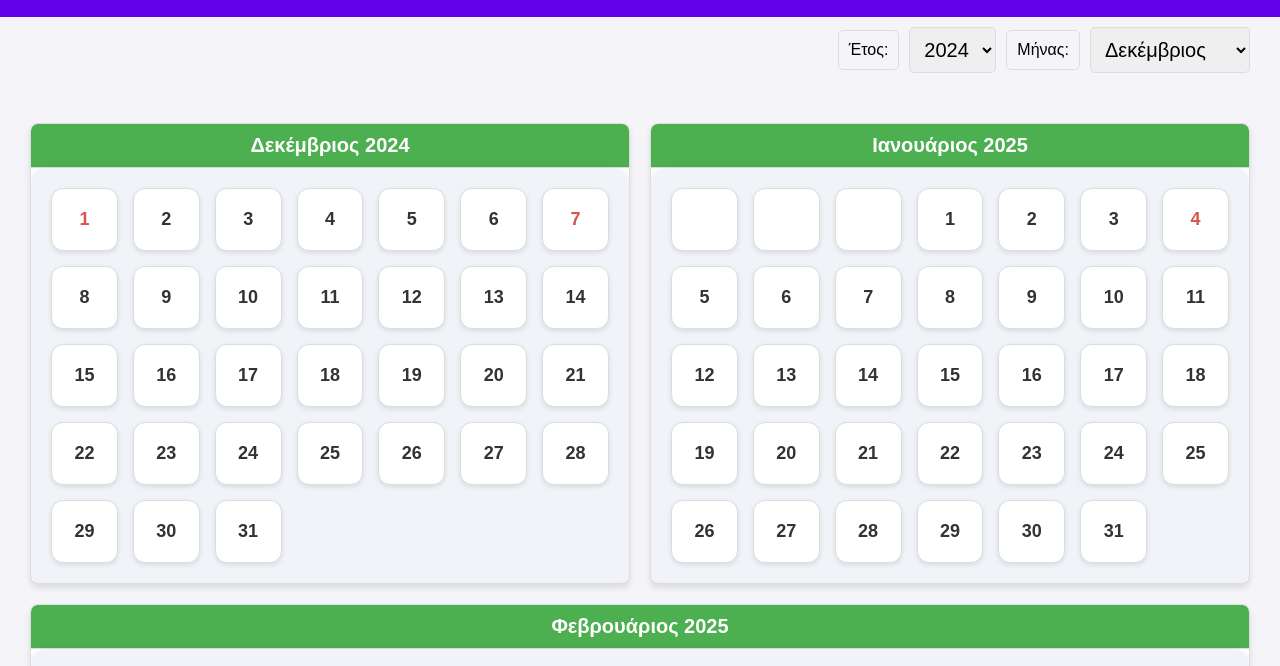
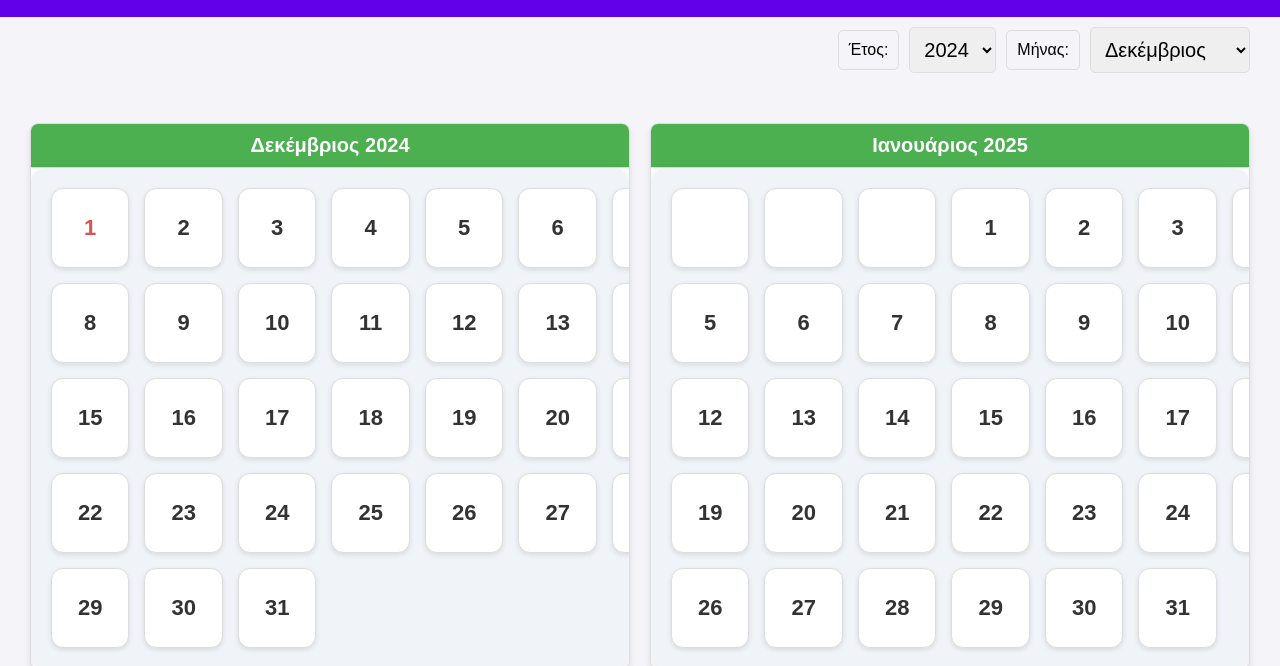
Before and after one commit to AnthonyVil/HuaCalendar, a website: page index.html in a window 1280 px wide. Shown: the part 95-761 px from the top of the page. Drawn offline with Linux system fonts and the light colour scheme.

Commit message:
multiple events

```diff
--- a/app.js
+++ b/app.js
@@ -19,8 +19,8 @@ document.addEventListener('DOMContentLoaded', function () {
     let selectedDate = null;
     let selectedEvent = null;
 
-    // Populate year dropdown (current year to 2030)
-    for (let year = currentYear; year <= 2030; year++) {
+    // Populate year dropdown (current year to 2050)
+    for (let year = currentYear; year <= 2050; year++) {
         const option = document.createElement('option');
         option.value = year;
         option.textContent = year;
@@ -104,11 +104,14 @@ document.addEventListener('DOMContentLoaded', function () {
             dayElement.className = 'day';
             dayElement.textContent = day;
 
-            // Add event dot if the day has events
-            if (hasEvents(year, month, day)) {
-                const eventDot = document.createElement('div');
-                eventDot.className = 'event-dot';
-                dayElement.appendChild(eventDot);
+            // Add event dots if there are multiple events on the day
+            const eventsForDay = getEventsForDay(year, month, day);
+            if (eventsForDay.length > 0) {
+                eventsForDay.forEach(event => {
+                    const eventDot = document.createElement('div');
+                    eventDot.className = 'event-dot';
+                    dayElement.appendChild(eventDot);
+                });
             }
 
             // Add click listener to each day to open the day popup
@@ -123,12 +126,11 @@ document.addEventListener('DOMContentLoaded', function () {
         monthContainer.appendChild(daysGrid);
         calendarElement.appendChild(monthContainer);
     }
-
-    // Check if a day has events
-    function hasEvents(year, month, day) {
+    // Get events for a specific day
+    function getEventsForDay(year, month, day) {
         const events = JSON.parse(localStorage.getItem('events')) || [];
         const date = `${day}-${month + 1}-${year}`;
-        return events.some(event => event.date === date);
+        return events.filter(event => event.date === date);
     }
 
     // Open the day popup and populate it
--- a/style.css
+++ b/style.css
@@ -66,17 +66,17 @@ header {
 
 /* Individual day styling */
 .day {
-    background-color: #ffffff; /* White background for each day */
+    background-color: #ffffff;
     text-align: center;
-    padding: 20px; /* Bigger padding for larger days */
-    font-size: 18px; /* Slightly larger font size */
-    font-weight: bold; /* Bold text for emphasis */
-    color: #333; /* Dark text for better readability */
+    padding: 26px;
+    font-size: 22px;
+    font-weight: bold;
+    color: #333;
     cursor: pointer;
     border: 1px solid #ddd;
-    border-radius: 12px; /* Rounder edges for each day */
+    border-radius: 12px;
     transition: background-color 0.3s ease, transform 0.2s ease, box-shadow 0.2s ease;
-    box-shadow: 0 2px 5px rgba(0, 0, 0, 0.1); /* Light shadow for the day cells */
+    box-shadow: 0 2px 5px rgba(0, 0, 0, 0.1);
 }
 
 /* Hover effect on the day cells */
```
